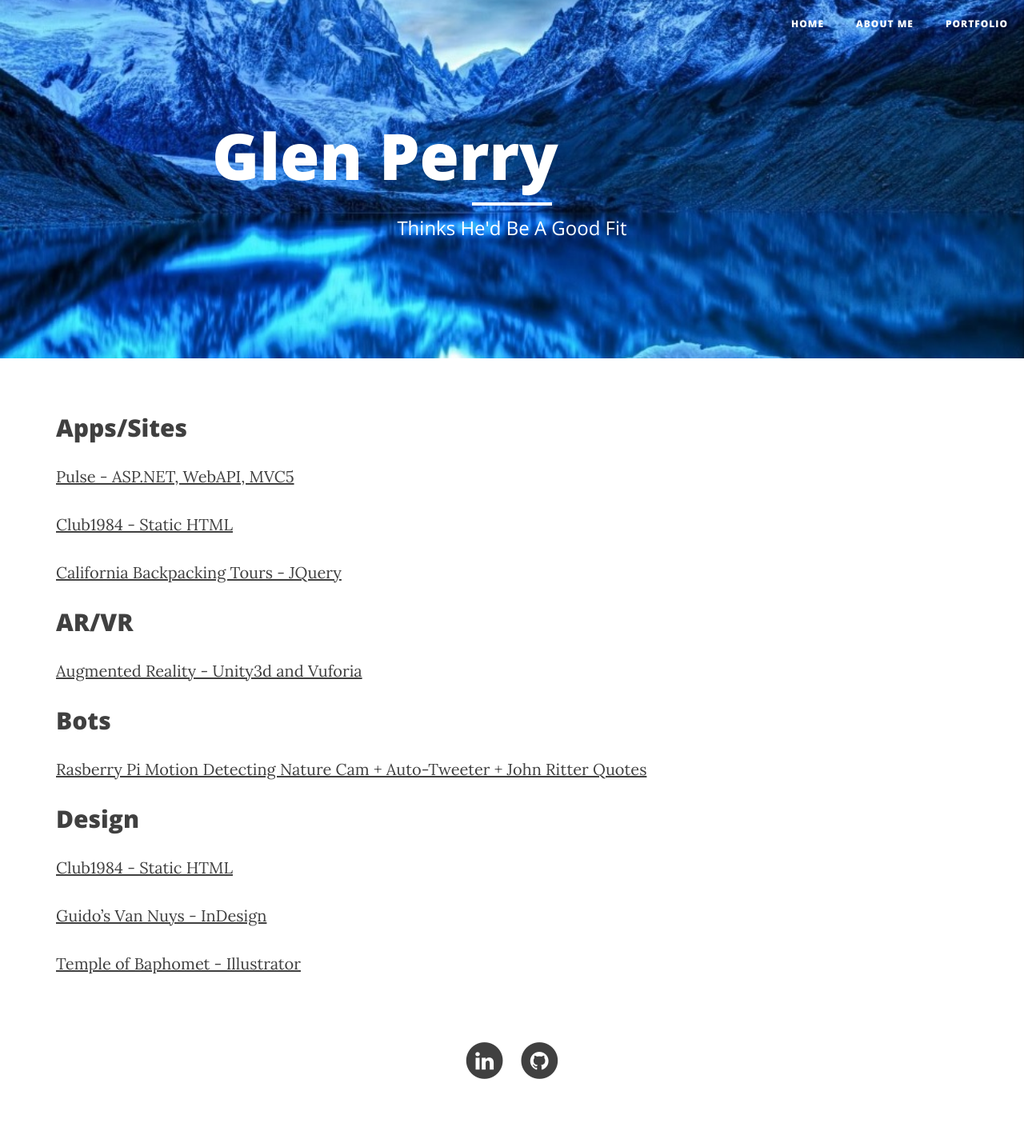
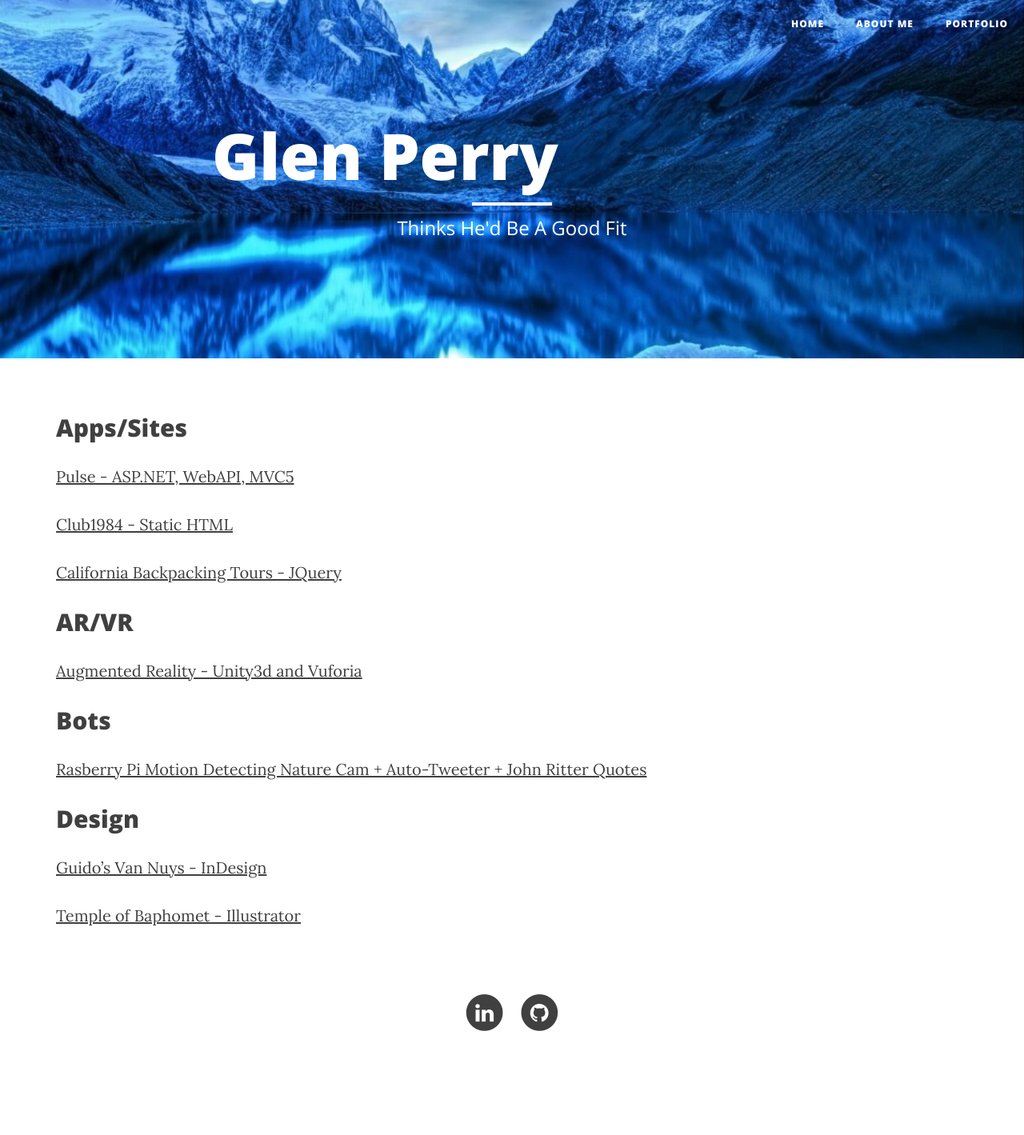
Before and after one commit to glenwperry/glenwperry.github.io, a Jekyll site: the page built from portfolio.md, in a window 1280 px wide. Shown: the whole page at 80% size. Built offline with Jekyll 4.4.1, drawn with Linux system fonts in a browser that asks for light colours; nearby versions of some CDN libraries; after the commit the page ends 1359 px from its top, so only the background shows below that.

Commit message:
more
more

```diff
--- a/portfolio.md
+++ b/portfolio.md
@@ -20,8 +20,6 @@ Bots
 
 Design
 ---------------
-[Club1984 - Static HTML](/club1984/index.html)
-
 [Guido's Van Nuys - InDesign](/guidos/menu.pdf)
 
 [Temple of Baphomet - Illustrator](/baphomet/baphomet.png)
```
